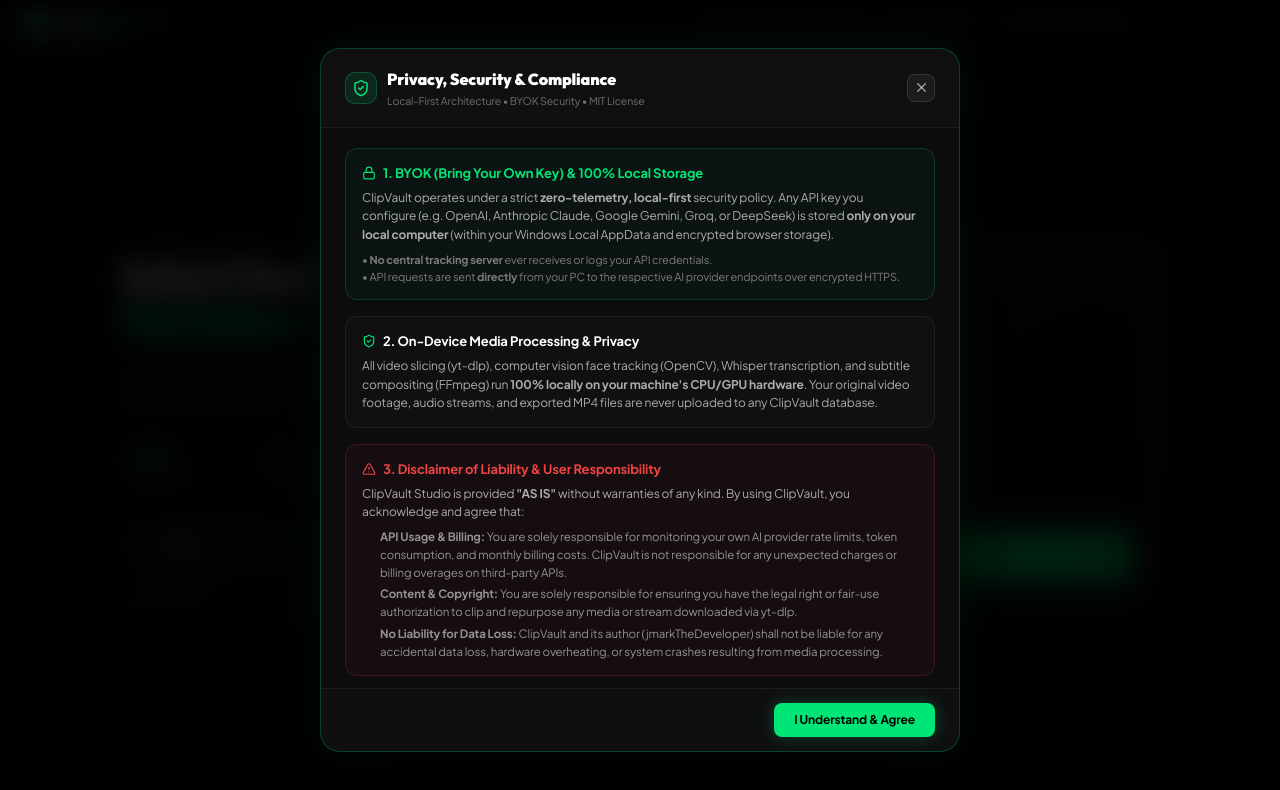
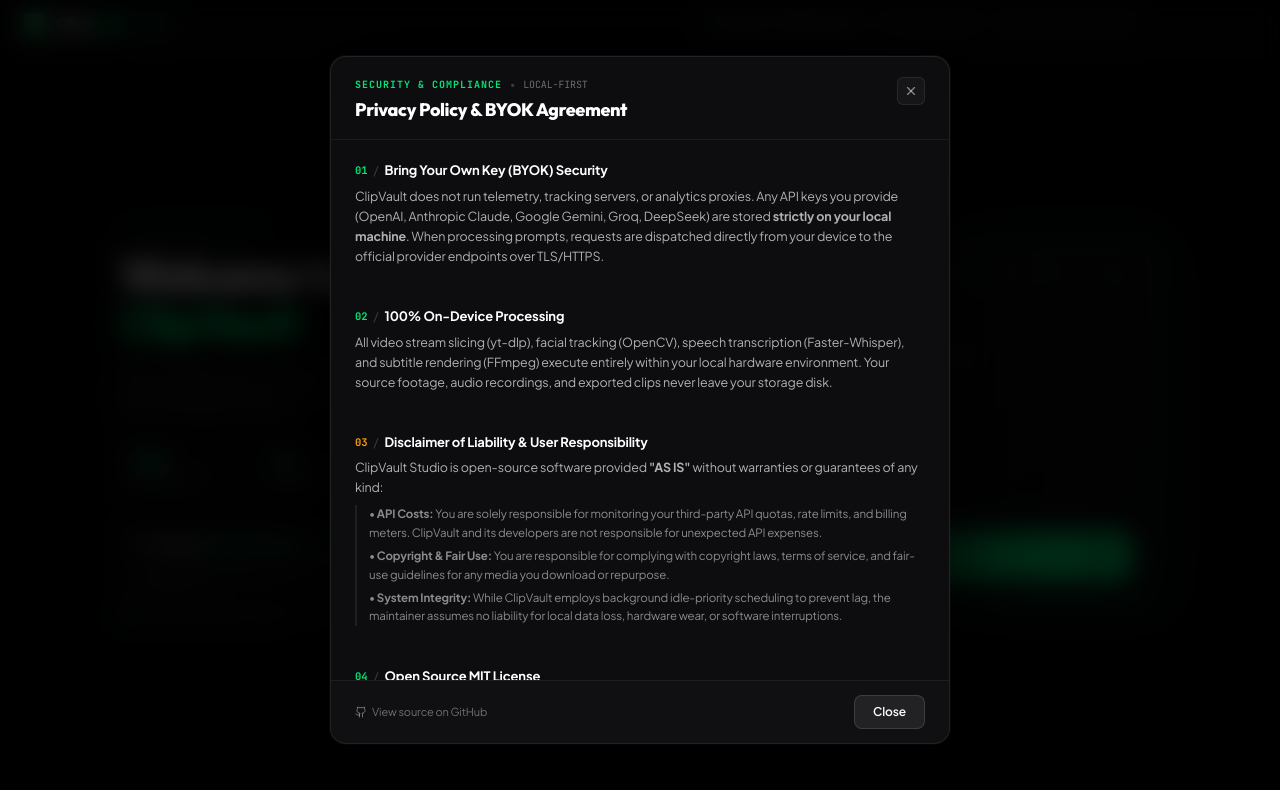
Before and after one commit to jmarkTheDeveloper/ClipVault-Desktop-AI-Clipping-, a React (Vite) app: page / in a window 1280 px wide. Both pictures are taken after a click on the button "Privacy & BYOK Security". Shown: the top 790 px of the page. Built offline with nearby package versions, Linux system fonts and the light colour scheme; no server answers.

Commit message:
style: polish hero title to 'Welcome to ClipVault' and refine Privacy Modal with clean monochrome industry typography

```diff
--- a/src/app/screens/ProjectSelectorScreen.tsx
+++ b/src/app/screens/ProjectSelectorScreen.tsx
@@ -227,7 +227,7 @@
             <div style={{ display: "flex", alignItems: "center", gap: 10, marginBottom: 12 }}>
               <div style={{ height: 1, width: 20, background: "rgba(0,230,118,0.35)" }} />
               <span style={{ fontSize: 9.5, fontWeight: 800, letterSpacing: "0.22em", textTransform: "uppercase", color: "rgba(0,230,118,0.6)" }}>
-                PRODUCTION WORKFLOW
+                AI VIDEO SUITE
               </span>
               <div style={{ height: 1, width: 20, background: "rgba(0,230,118,0.35)" }} />
             </div>
@@ -235,12 +235,12 @@
             {/* Main Headline */}
             <h1 style={{
               fontFamily: "'Outfit', sans-serif", fontWeight: 900,
-              fontSize: "clamp(30px, 3.2vw, 44px)", letterSpacing: "-0.04em",
+              fontSize: "clamp(32px, 3.5vw, 48px)", letterSpacing: "-0.04em",
               lineHeight: 1.08, margin: "0 0 12px", color: "#fff",
             }}>
-              Select Your Production
+              Welcome to
               <br />
-              <span style={{ color: G }}>Workflow</span>
+              <span style={{ color: G }}>ClipVault</span>
             </h1>
 
             {/* Subtitle */}
@@ -540,71 +540,60 @@
         </div>
       </main>
 
-      {/* ── Privacy, BYOK Compliance & License Modal ── */}
+      {/* ── Industry-Grade Privacy, BYOK Compliance & License Modal ── */}
       {showPrivacyModal && (
         <div
           style={{
             position: "fixed",
             inset: 0,
             zIndex: 100,
-            background: "rgba(0,0,0,0.85)",
-            backdropFilter: "blur(14px)",
+            background: "rgba(0,0,0,0.82)",
+            backdropFilter: "blur(12px)",
             display: "flex",
             alignItems: "center",
             justifyContent: "center",
-            padding: 20,
+            padding: 24,
           }}
           onClick={() => setShowPrivacyModal(false)}
         >
           <div
             style={{
               position: "relative",
-              width: "min(640px, 94vw)",
-              maxHeight: "88vh",
-              background: "#0c0c0e",
-              border: "1px solid rgba(0,230,118,0.25)",
-              borderRadius: 20,
-              boxShadow: "0 25px 80px rgba(0,0,0,0.9), 0 0 40px rgba(0,230,118,0.1)",
+              width: "min(620px, 94vw)",
+              maxHeight: "86vh",
+              background: "#0d0d10",
+              border: "1px solid rgba(255,255,255,0.09)",
+              borderRadius: 16,
+              boxShadow: "0 30px 100px rgba(0,0,0,0.95), 0 0 1px 1px rgba(255,255,255,0.05)",
               display: "flex",
               flexDirection: "column",
               overflow: "hidden",
             }}
             onClick={(e) => e.stopPropagation()}
           >
-            {/* Modal Header */}
+            {/* Header */}
             <div
               style={{
                 display: "flex",
-                alignItems: "center",
+                alignItems: "flex-start",
                 justifyContent: "space-between",
-                padding: "18px 24px",
+                padding: "20px 24px 16px",
                 borderBottom: "1px solid rgba(255,255,255,0.06)",
-                background: "rgba(255,255,255,0.015)",
               }}
             >
-              <div style={{ display: "flex", alignItems: "center", gap: 10 }}>
-                <div
-                  style={{
-                    width: 32,
-                    height: 32,
-                    borderRadius: 10,
-                    background: "rgba(0,230,118,0.1)",
-                    border: "1px solid rgba(0,230,118,0.25)",
-                    display: "flex",
-                    alignItems: "center",
-                    justifyContent: "center",
-                  }}
-                >
-                  <ShieldCheck style={{ width: 18, height: 18, color: G }} />
+              <div>
+                <div style={{ display: "flex", alignItems: "center", gap: 8, marginBottom: 4 }}>
+                  <span style={{ fontSize: 10, fontFamily: "'JetBrains Mono', monospace", fontWeight: 700, color: G, letterSpacing: "0.1em" }}>
+                    SECURITY & COMPLIANCE
+                  </span>
+                  <span style={{ fontSize: 10, color: "rgba(255,255,255,0.2)" }}>•</span>
+                  <span style={{ fontSize: 10, fontFamily: "'JetBrains Mono', monospace", color: "rgba(255,255,255,0.4)" }}>
+                    LOCAL-FIRST
+                  </span>
                 </div>
-                <div>
-                  <h3 style={{ fontFamily: "'Outfit', sans-serif", fontSize: 16, fontWeight: 900, color: "#fff", margin: 0 }}>
-                    Privacy, Security & Compliance
-                  </h3>
-                  <p style={{ fontSize: 10.5, color: "rgba(255,255,255,0.4)", margin: "2px 0 0" }}>
-                    Local-First Architecture • BYOK Security • MIT License
-                  </p>
-                </div>
+                <h3 style={{ fontFamily: "'Outfit', sans-serif", fontSize: 18, fontWeight: 800, color: "#fff", margin: 0, letterSpacing: "-0.02em" }}>
+                  Privacy Policy & BYOK Agreement
+                </h3>
               </div>
 
               <button
@@ -613,171 +602,173 @@
                 style={{
                   width: 28,
                   height: 28,
-                  borderRadius: 8,
-                  background: "rgba(255,255,255,0.05)",
-                  border: "1px solid rgba(255,255,255,0.1)",
-                  color: "rgba(255,255,255,0.6)",
+                  borderRadius: 6,
+                  background: "rgba(255,255,255,0.04)",
+                  border: "1px solid rgba(255,255,255,0.08)",
+                  color: "rgba(255,255,255,0.5)",
                   display: "flex",
                   alignItems: "center",
                   justifyContent: "center",
                   cursor: "pointer",
-                  transition: "all 0.2s",
+                  transition: "all 0.15s",
                 }}
                 onMouseEnter={(e) => {
                   e.currentTarget.style.color = "#fff";
-                  e.currentTarget.style.background = "rgba(255,255,255,0.12)";
+                  e.currentTarget.style.background = "rgba(255,255,255,0.1)";
                 }}
                 onMouseLeave={(e) => {
-                  e.currentTarget.style.color = "rgba(255,255,255,0.6)";
-                  e.currentTarget.style.background = "rgba(255,255,255,0.05)";
+                  e.currentTarget.style.color = "rgba(255,255,255,0.5)";
+                  e.currentTarget.style.background = "rgba(255,255,255,0.04)";
                 }}
               >
-                <X style={{ width: 15, height: 15 }} />
+                <X style={{ width: 14, height: 14 }} />
               </button>
             </div>
 
-            {/* Modal Scrollable Content */}
+            {/* Content Body */}
             <div
               style={{
                 padding: "20px 24px",
                 overflowY: "auto",
                 display: "flex",
                 flexDirection: "column",
-                gap: 16,
-                fontSize: 12,
-                lineHeight: 1.55,
-                color: "rgba(255,255,255,0.65)",
+                gap: 20,
+                fontSize: 12.5,
+                lineHeight: 1.6,
+                color: "rgba(255,255,255,0.68)",
               }}
             >
-              {/* Section 1: BYOK & Local API Key Storage */}
-              <div
-                style={{
-                  padding: "14px 16px",
-                  borderRadius: 12,
-                  background: "rgba(0,230,118,0.04)",
-                  border: "1px solid rgba(0,230,118,0.18)",
-                  display: "flex",
-                  flexDirection: "column",
-                  gap: 6,
-                }}
-              >
-                <div style={{ display: "flex", alignItems: "center", gap: 7, color: G, fontWeight: 700, fontSize: 13 }}>
-                  <Lock style={{ width: 14, height: 14 }} />
-                  <span>1. BYOK (Bring Your Own Key) & 100% Local Storage</span>
+              {/* Section 01 */}
+              <div>
+                <div style={{ display: "flex", alignItems: "center", gap: 6, marginBottom: 5 }}>
+                  <span style={{ fontFamily: "'JetBrains Mono', monospace", fontSize: 10.5, fontWeight: 700, color: G }}>
+                    01
+                  </span>
+                  <span style={{ color: "rgba(255,255,255,0.2)" }}>/</span>
+                  <span style={{ fontWeight: 700, color: "#fff", fontSize: 13 }}>
+                    Bring Your Own Key (BYOK) Security
+                  </span>
                 </div>
                 <p style={{ margin: 0 }}>
-                  ClipVault operates under a strict <strong>zero-telemetry, local-first</strong> security policy. Any API key you configure (e.g. OpenAI, Anthropic Claude, Google Gemini, Groq, or DeepSeek) is stored <strong>only on your local computer</strong> (within your Windows Local AppData and encrypted browser storage).
-                </p>
-                <p style={{ margin: 0, color: "rgba(255,255,255,0.45)", fontSize: 11 }}>
-                  • <strong>No central tracking server</strong> ever receives or logs your API credentials.<br />
-                  • API requests are sent <strong>directly</strong> from your PC to the respective AI provider endpoints over encrypted HTTPS.
+                  ClipVault does not run telemetry, tracking servers, or analytics proxies. Any API keys you provide (OpenAI, Anthropic Claude, Google Gemini, Groq, DeepSeek) are stored <strong>strictly on your local machine</strong>. When processing prompts, requests are dispatched directly from your device to the official provider endpoints over TLS/HTTPS.
                 </p>
               </div>
 
-              {/* Section 2: On-Device Processing */}
-              <div
-                style={{
-                  padding: "14px 16px",
-                  borderRadius: 12,
-                  background: "rgba(255,255,255,0.02)",
-                  border: "1px solid rgba(255,255,255,0.06)",
-                  display: "flex",
-                  flexDirection: "column",
-                  gap: 6,
-                }}
-              >
-                <div style={{ display: "flex", alignItems: "center", gap: 7, color: "#fff", fontWeight: 700, fontSize: 13 }}>
-                  <ShieldCheck style={{ width: 14, height: 14, color: G }} />
-                  <span>2. On-Device Media Processing & Privacy</span>
+              <div style={{ height: 1, background: "rgba(255,255,255,0.04)" }} />
+
+              {/* Section 02 */}
+              <div>
+                <div style={{ display: "flex", alignItems: "center", gap: 6, marginBottom: 5 }}>
+                  <span style={{ fontFamily: "'JetBrains Mono', monospace", fontSize: 10.5, fontWeight: 700, color: G }}>
+                    02
+                  </span>
+                  <span style={{ color: "rgba(255,255,255,0.2)" }}>/</span>
+                  <span style={{ fontWeight: 700, color: "#fff", fontSize: 13 }}>
+                    100% On-Device Processing
+                  </span>
                 </div>
                 <p style={{ margin: 0 }}>
-                  All video slicing (yt-dlp), computer vision face tracking (OpenCV), Whisper transcription, and subtitle compositing (FFmpeg) run <strong>100% locally on your machine's CPU/GPU hardware</strong>. Your original video footage, audio streams, and exported MP4 files are never uploaded to any ClipVault database.
+                  All video stream slicing (yt-dlp), facial tracking (OpenCV), speech transcription (Faster-Whisper), and subtitle rendering (FFmpeg) execute entirely within your local hardware environment. Your source footage, audio recordings, and exported clips never leave your storage disk.
                 </p>
               </div>
 
-              {/* Section 3: Limitation of Liability */}
-              <div
-                style={{
-                  padding: "14px 16px",
-                  borderRadius: 12,
-                  background: "rgba(239,68,68,0.04)",
-                  border: "1px solid rgba(239,68,68,0.2)",
-                  display: "flex",
-                  flexDirection: "column",
-                  gap: 6,
-                }}
-              >
-                <div style={{ display: "flex", alignItems: "center", gap: 7, color: "#ef4444", fontWeight: 700, fontSize: 13 }}>
-                  <AlertTriangle style={{ width: 14, height: 14 }} />
-                  <span>3. Disclaimer of Liability & User Responsibility</span>
+              <div style={{ height: 1, background: "rgba(255,255,255,0.04)" }} />
+
+              {/* Section 03 */}
+              <div>
+                <div style={{ display: "flex", alignItems: "center", gap: 6, marginBottom: 5 }}>
+                  <span style={{ fontFamily: "'JetBrains Mono', monospace", fontSize: 10.5, fontWeight: 700, color: "#f59e0b" }}>
+                    03
+                  </span>
+                  <span style={{ color: "rgba(255,255,255,0.2)" }}>/</span>
+                  <span style={{ fontWeight: 700, color: "#fff", fontSize: 13 }}>
+                    Disclaimer of Liability & User Responsibility
+                  </span>
                 </div>
-                <p style={{ margin: 0 }}>
-                  ClipVault Studio is provided <strong>"AS IS"</strong> without warranties of any kind. By using ClipVault, you acknowledge and agree that:
+                <p style={{ margin: "0 0 8px" }}>
+                  ClipVault Studio is open-source software provided <strong>"AS IS"</strong> without warranties or guarantees of any kind:
                 </p>
-                <ul style={{ margin: 0, paddingLeft: 18, fontSize: 11.5, color: "rgba(255,255,255,0.55)", display: "flex", flexDirection: "column", gap: 4 }}>
-                  <li><strong>API Usage & Billing:</strong> You are solely responsible for monitoring your own AI provider rate limits, token consumption, and monthly billing costs. ClipVault is not responsible for any unexpected charges or billing overages on third-party APIs.</li>
-                  <li><strong>Content & Copyright:</strong> You are solely responsible for ensuring you have the legal right or fair-use authorization to clip and repurpose any media or stream downloaded via yt-dlp.</li>
-                  <li><strong>No Liability for Data Loss:</strong> ClipVault and its author (jmarkTheDeveloper) shall not be liable for any accidental data loss, hardware overheating, or system crashes resulting from media processing.</li>
-                </ul>
+                <div style={{ display: "flex", flexDirection: "column", gap: 5, fontSize: 11.5, color: "rgba(255,255,255,0.52)", paddingLeft: 12, borderLeft: "2px solid rgba(255,255,255,0.08)" }}>
+                  <div>• <strong>API Costs:</strong> You are solely responsible for monitoring your third-party API quotas, rate limits, and billing meters. ClipVault and its developers are not responsible for unexpected API expenses.</div>
+                  <div>• <strong>Copyright & Fair Use:</strong> You are responsible for complying with copyright laws, terms of service, and fair-use guidelines for any media you download or repurpose.</div>
+                  <div>• <strong>System Integrity:</strong> While ClipVault employs background idle-priority scheduling to prevent lag, the maintainer assumes no liability for local data loss, hardware wear, or software interruptions.</div>
+                </div>
               </div>
 
-              {/* Section 4: Licenses */}
-              <div
-                style={{
-                  padding: "14px 16px",
-                  borderRadius: 12,
-                  background: "rgba(255,255,255,0.02)",
-                  border: "1px solid rgba(255,255,255,0.06)",
-                  display: "flex",
-                  flexDirection: "column",
-                  gap: 6,
-                }}
-              >
-                <div style={{ display: "flex", alignItems: "center", gap: 7, color: "#fff", fontWeight: 700, fontSize: 13 }}>
-                  <Scale style={{ width: 14, height: 14, color: G }} />
-                  <span>4. Open Source License (MIT)</span>
+              <div style={{ height: 1, background: "rgba(255,255,255,0.04)" }} />
+
+              {/* Section 04 */}
+              <div>
+                <div style={{ display: "flex", alignItems: "center", gap: 6, marginBottom: 5 }}>
+                  <span style={{ fontFamily: "'JetBrains Mono', monospace", fontSize: 10.5, fontWeight: 700, color: G }}>
+                    04
+                  </span>
+                  <span style={{ color: "rgba(255,255,255,0.2)" }}>/</span>
+                  <span style={{ fontWeight: 700, color: "#fff", fontSize: 13 }}>
+                    Open Source MIT License
+                  </span>
                 </div>
-                <p style={{ margin: 0, fontSize: 11, color: "rgba(255,255,255,0.5)" }}>
-                  Permission is hereby granted, free of charge, to any person obtaining a copy of this software to use, copy, modify, and distribute the software subject to the standard MIT License conditions.
+                <p style={{ margin: 0, fontSize: 11.5, color: "rgba(255,255,255,0.48)" }}>
+                  Permission is hereby granted, free of charge, to any person obtaining a copy of this software to deal in the Software without restriction, subject to the conditions of the MIT License.
                 </p>
               </div>
             </div>
 
-            {/* Modal Footer */}
+            {/* Footer */}
             <div
               style={{
                 display: "flex",
                 alignItems: "center",
-                justifyContent: "flex-end",
-                gap: 10,
+                justifyContent: "space-between",
                 padding: "14px 24px",
                 borderTop: "1px solid rgba(255,255,255,0.06)",
-                background: "rgba(255,255,255,0.015)",
+                background: "rgba(255,255,255,0.01)",
               }}
             >
+              <a
+                href="https://github.com/jmarkTheDeveloper/ClipVault-Desktop-AI-Clipping-"
+                target="_blank"
+                rel="noopener noreferrer"
+                style={{
+                  fontSize: 11,
+                  color: "rgba(255,255,255,0.4)",
+                  textDecoration: "none",
+                  display: "flex",
+                  alignItems: "center",
+                  gap: 5,
+                  transition: "color 0.2s",
+                }}
+                onMouseEnter={(e) => { e.currentTarget.style.color = "#fff"; }}
+                onMouseLeave={(e) => { e.currentTarget.style.color = "rgba(255,255,255,0.4)"; }}
+              >
+                <Github style={{ width: 12, height: 12 }} />
+                <span>View source on GitHub</span>
+              </a>
+
               <button
                 type="button"
                 onClick={() => setShowPrivacyModal(false)}
                 style={{
-                  padding: "8px 20px",
+                  padding: "7px 18px",
                   borderRadius: 8,
-                  fontWeight: 700,
+                  fontWeight: 600,
                   fontSize: 12,
-                  color: "#000",
-                  background: G,
-                  border: "none",
+                  color: "#fff",
+                  background: "rgba(255,255,255,0.08)",
+                  border: "1px solid rgba(255,255,255,0.12)",
                   cursor: "pointer",
-                  boxShadow: "0 0 16px rgba(0,230,118,0.25)",
-                  transition: "all 0.2s",
+                  transition: "all 0.15s",
                 }}
                 onMouseEnter={(e) => {
-                  e.currentTarget.style.boxShadow = "0 0 24px rgba(0,230,118,0.5)";
+                  e.currentTarget.style.background = "rgba(255,255,255,0.14)";
+                  e.currentTarget.style.borderColor = "rgba(255,255,255,0.22)";
                 }}
                 onMouseLeave={(e) => {
-                  e.currentTarget.style.boxShadow = "0 0 16px rgba(0,230,118,0.25)";
+                  e.currentTarget.style.background = "rgba(255,255,255,0.08)";
+                  e.currentTarget.style.borderColor = "rgba(255,255,255,0.12)";
                 }}
               >
-                I Understand & Agree
+                Close
               </button>
             </div>
           </div>
```
